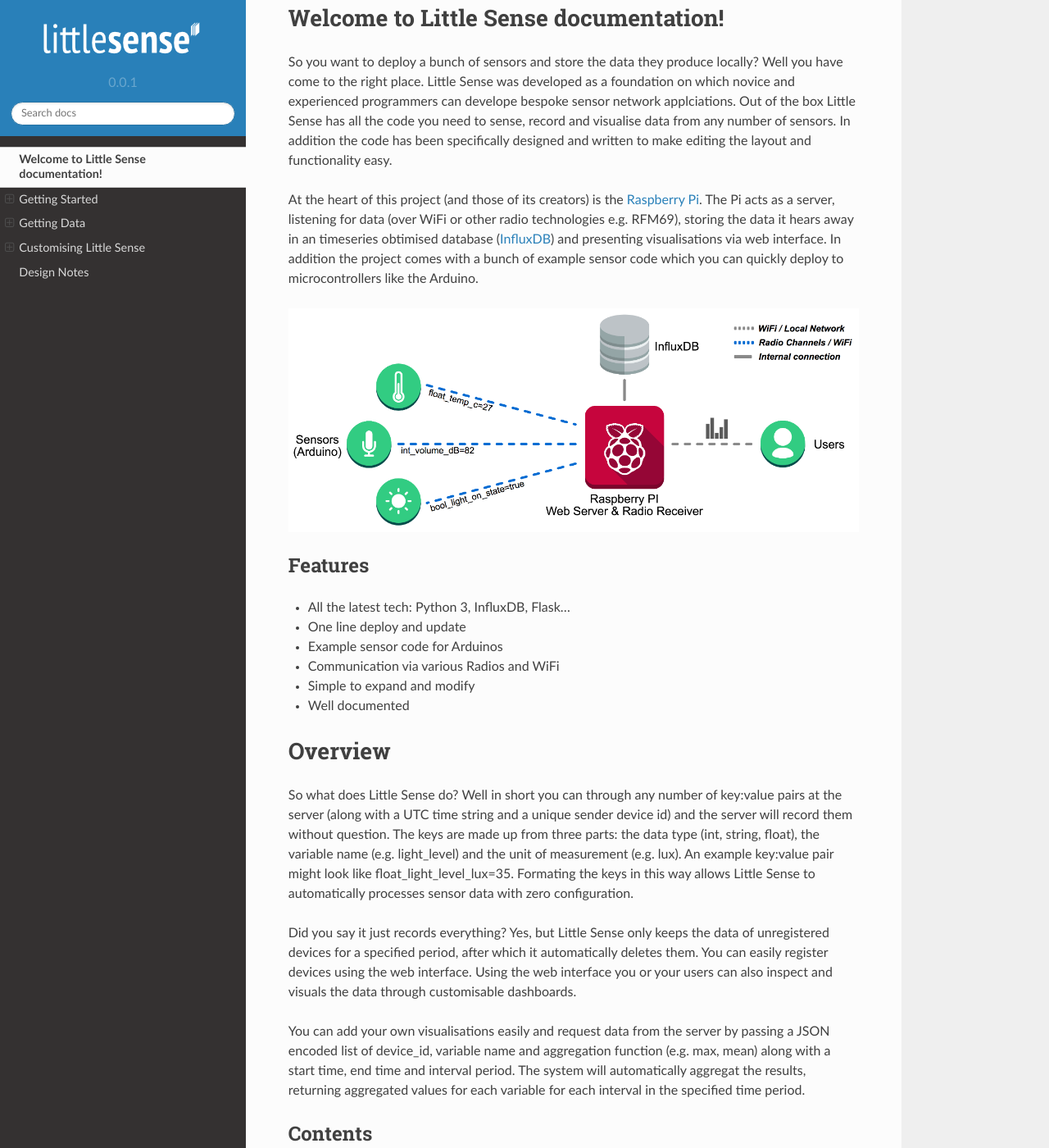
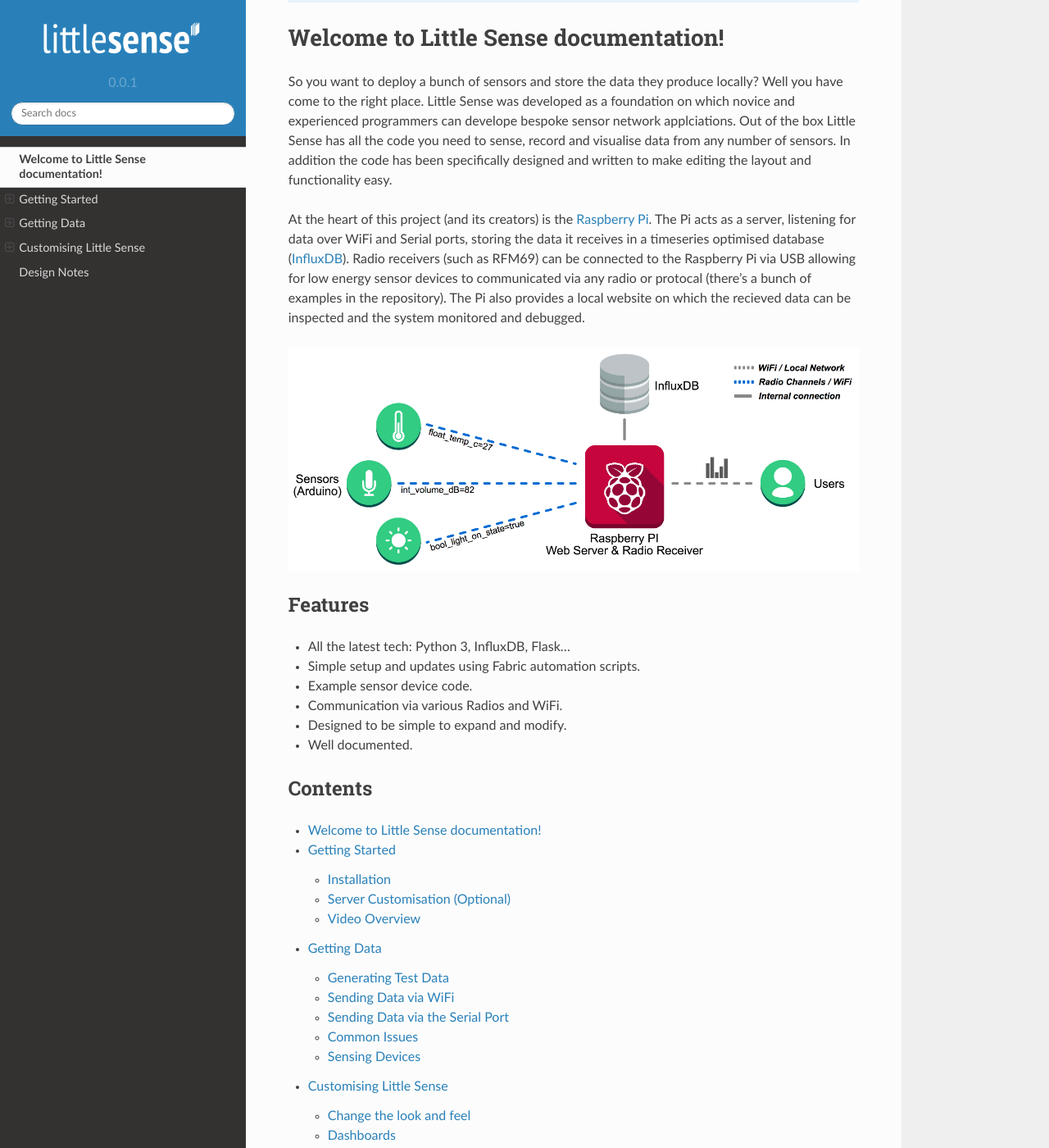
Before and after one commit to jkittley/LittleSense, a Sphinx documentation site: the page built from docs/source/index.rst, in a window 1280 px wide and 1400 px high, scrolled down 221 px. Shown: the whole window at 82% size. Built offline with Sphinx 7.4.7 and the Read the Docs theme 2.0.0, drawn with Linux system fonts in a browser that asks for light colours; pages that are not in the unit, such as notebooks, are missing from menus; some of the changed text lies outside the part shown.

Commit message:
Yet another docummentation update

```diff
--- a/docs/source/api.rst
+++ b/docs/source/api.rst
@@ -1,4 +1,6 @@
 .. include:: global.rst
+
+.. _rest-api:
 
 RESTful API Documentation
 =========================
--- a/docs/source/attach_receivers_to_serial.rst
+++ /dev/null
@@ -1,5 +0,0 @@
-.. include:: global.rst
-
-Attaching Radio Receivers
-=========================
-Tutorial coming soon.
--- a/docs/source/device.rst
+++ /dev/null
@@ -1,5 +0,0 @@
-.. include:: global.rst
-
-Sensing Devices
-===============
-Little sense comes with some example sensor code for various harware platforms such as Arduinos. To see the latest example code please take a look at the readme files in the code repository here: https://github.com/jkittley/LittleSense/tree/master/device
--- a/docs/source/index.rst
+++ b/docs/source/index.rst
@@ -1,13 +1,11 @@
-.. sensortank documentation master file, created by
+.. Little Sense documentation master file, created by
    sphinx-quickstart on Mon Mar 12 14:37:40 2018.
-   You can adapt this file completely to your liking, but it should at least
-   contain the root `toctree` directive.
 
 .. include:: global.rst
 
 .. note::
 
-   This project has just been released so it may contain bugs. If you spot one then please report it as an issue. We want to make this project awesome and to do that we need your help!
+   This project has just been released so it may contain bugs. If you spot one then please report it as an issue on Github. We want to make this project awesome and to do that we need your help!
 
 Welcome to |project| documentation!
 ===================================
@@ -18,11 +16,7 @@
 sensors. In addition the code has been specifically designed and written to make editing
 the layout and functionality easy.
 
-At the heart of this project (and those of its creators) is the `Raspberry Pi <https://www.raspberrypi.org/>`_.
-The Pi acts as a server, listening for data (over WiFi or other radio technologies e.g. RFM69), storing the
-data it hears away in an timeseries obtimised database (`InfluxDB <https://www.influxdb.com/>`_) and presenting
-visualisations via web interface. In addition the project comes with a bunch of example sensor code which you can
-quickly deploy to microcontrollers like the Arduino.
+At the heart of this project (and its creators) is the `Raspberry Pi <https://www.raspberrypi.org/>`_. The Pi acts as a server, listening for data over WiFi and Serial ports, storing the data it receives in a timeseries optimised database (`InfluxDB <https://www.influxdb.com/>`_). Radio receivers (such as RFM69) can be connected to the Raspberry Pi via USB allowing for low energy sensor devices to communicated via any radio or protocal (there's a bunch of examples in the repository). The Pi also provides a local website on which the recieved data can be inspected and the system monitored and debugged.
 
 .. image:: _static/architecture.png
 
@@ -30,23 +24,14 @@
 --------
 
 - All the latest tech: Python 3, InfluxDB, Flask...
-- One line deploy and update
-- Example sensor code for Arduinos
-- Communication via various Radios and WiFi
-- Simple to expand and modify
-- Well documented
-
-Overview
-========
-So what does |project| do? Well in short you can through any number of key:value pairs at the server (along with a UTC time string and a unique sender device id) and the server will record them without question. The keys are made up from three parts: the data type (int, string, float), the variable name (e.g. light_level) and the unit of measurement (e.g. lux). An example key:value pair might look like float_light_level_lux=35. Formating the keys in this way allows |project| to automatically processes sensor data with zero configuration.
-
-Did you say it just records everything? Yes, but |project| only keeps the data of unregistered devices for a specified period, after which it automatically deletes them. You can easily register devices using the web interface. Using the web interface you or your users can also inspect and visuals the data through customisable dashboards.
-
-You can add your own visualisations easily and request data from the server by passing a JSON encoded list of device_id, variable name and aggregation function (e.g. max, mean) along with a start time, end time and interval period. The system will automatically aggregat the results, returning aggregated values for each variable for each interval in the specified time period.
+- Simple setup and updates using Fabric automation scripts.
+- Example sensor device code.
+- Communication via various Radios and WiFi.
+- Designed to be simple to expand and modify.
+- Well documented.
 
 Contents
 --------
-The project is structured in two main section. We recomment starting by setting up the server.
 
 .. toctree::
    :maxdepth: 2
@@ -66,8 +51,7 @@
 
 Why |project|
 -------------
-For a breif moment we thought it was funny and also memorable domain names are hard to find. I'm sure one day we will regret it, but for now it stays.
-
+My mother always said should have a little sense and listen.
 
 Contribute
 ----------
@@ -82,10 +66,7 @@
 -------
 The project is licensed under the BSD license.
 
-
-Indices and tables
-==================
+Index
+=====
 
 * :ref:`genindex`
-* :ref:`modindex`
-* :ref:`search`
```
Also changed, not shown: docs/source/api/utils.SerialLogger.rst (added, +25 -0 lines), docs/source/api/utils.SerialTXQueue.rst (added, +21 -0 lines), docs/source/getdata.rst (+12 -4 lines), docs/source/getdata_receive_serial.rst (renamed from docs/source/receive.rst, +10 -10 lines), docs/source/getdata_testdata.rst (added, +7 -0 lines), docs/source/getdata_webapi.rst (added, +117 -0 lines).
